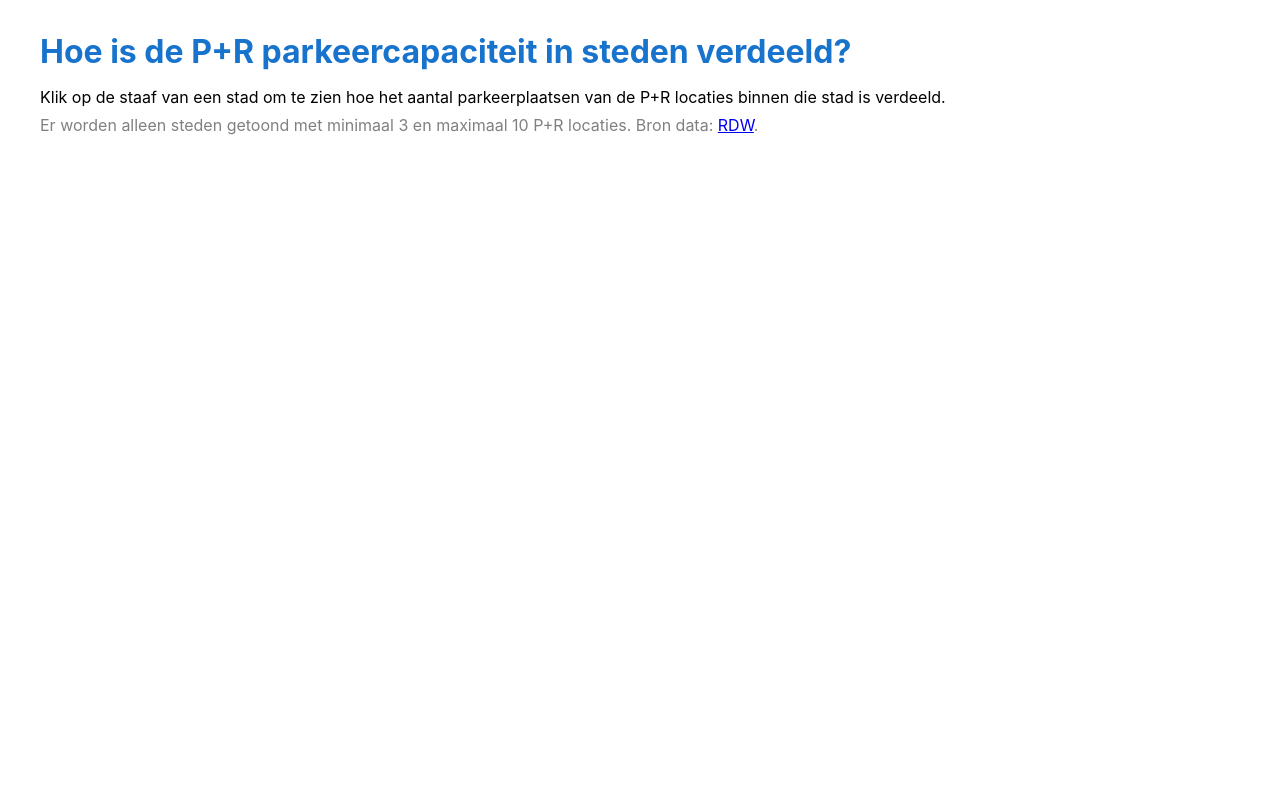
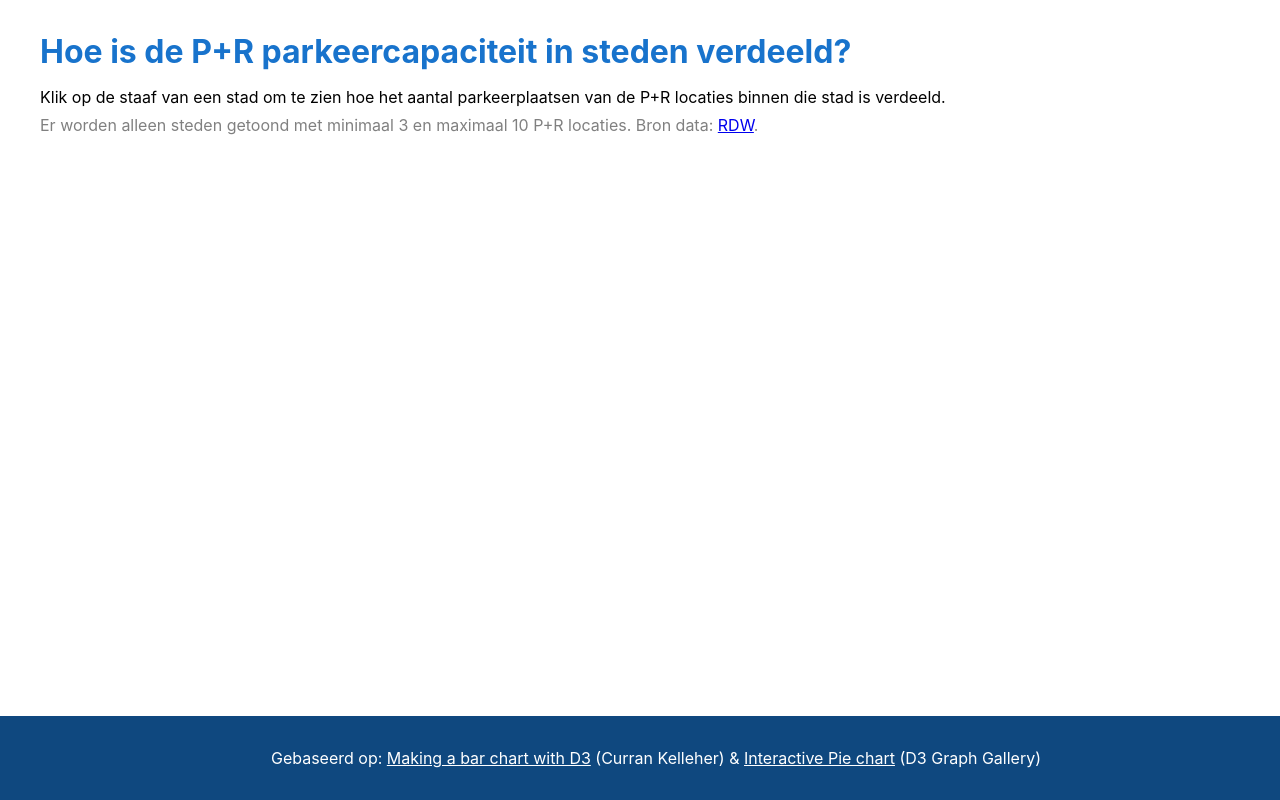
Before and after one commit to lars-ruijs/frontend-data, a plain HTML site: page rdw-data/index.html in a window 1280 px wide. Drawn offline with nearby package versions, Linux system fonts and the light colour scheme; no server answers.

Commit message:
Add footer to index.html

```diff
--- a/rdw-data/index.html
+++ b/rdw-data/index.html
@@ -6,6 +6,7 @@
     <script src="https://unpkg.com/d3@6.2.0/dist/d3.min.js"></script>
   </head>
 <body>
+    <main>
     <h1>Hoe is de P+R parkeercapaciteit in steden verdeeld?</h1>
     <p>
         Klik op de staaf van een stad om te zien hoe het aantal parkeerplaatsen van de P+R locaties binnen die stad is verdeeld.
@@ -14,6 +15,10 @@
         Er worden alleen steden getoond met minimaal 3 en maximaal 10 P+R locaties. Bron data: <a href="https://opendata.rdw.nl/" target="_blank">RDW</a>.
     </p>
     <div class="charts"></div>
+</main>
+<footer>
+    <p>Gebaseerd op: <a href="https://www.youtube.com/watch?v=NlBt-7PuaLk&list=PL9yYRbwpkykvOXrZumtZWbuaXWHvjD8gi&index=7" target="_blank">Making a bar chart with D3</a> (Curran Kelleher) & <a href="https://www.d3-graph-gallery.com/graph/pie_changeData.html" target="_blank">Interactive Pie chart</a> (D3 Graph Gallery)</p>
+</footer>
   <script src="scripts/script.js"></script>
   </body>
 </html>
--- a/rdw-data/styles/styles.css
+++ b/rdw-data/styles/styles.css
@@ -1,3 +1,18 @@
+footer {
+  padding: 1em 1vw 2em 1vw;
+  text-align: center;
+  background-color: #0f487f;
+  color: white;
+  position: absolute;
+  bottom: 0;
+  left: 0;
+  right: 0;
+}
+
+footer a {
+  color: white;
+}
+
 h1,
 p,
 text {
@@ -13,7 +28,7 @@ p {
   margin: 1em 0 0 2em;
 }
 
-p:last-of-type {
+p:nth-child(3) {
   margin-top: 0.5em;
   color: grey;
 }
```
Also changed, not shown: 1 other file.
